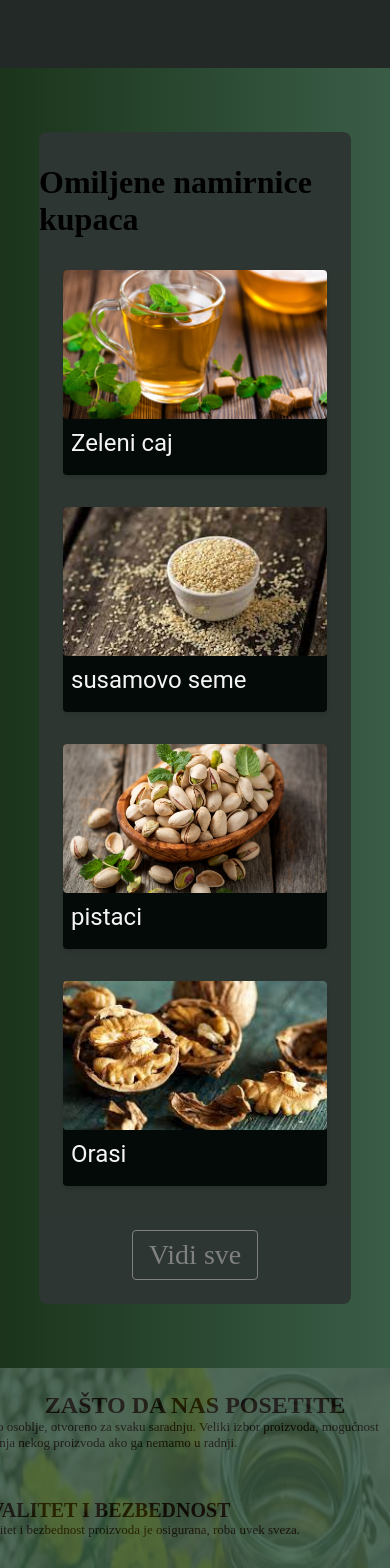
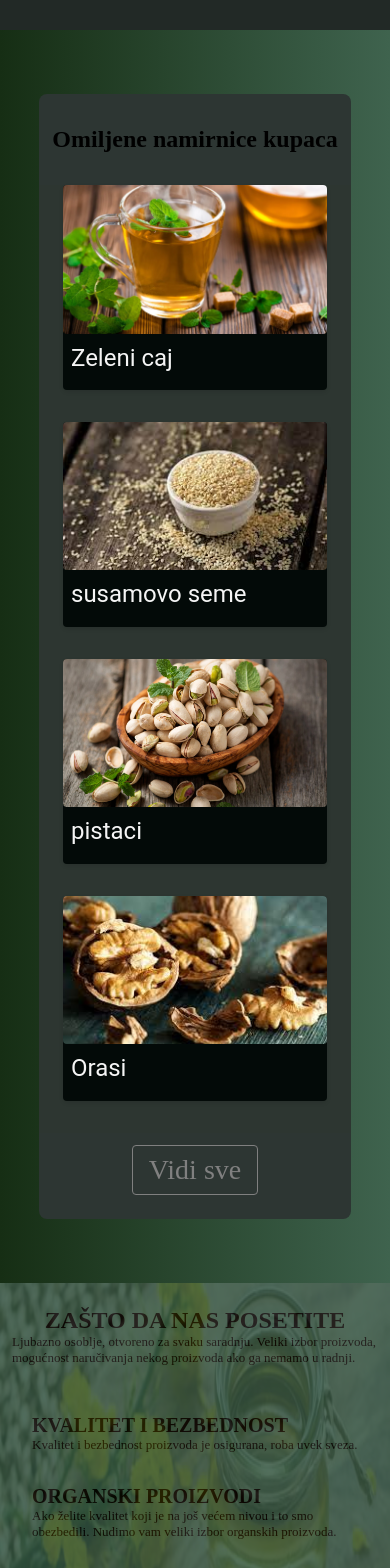
Before and after one commit to rcomplexxx/detelina, a Next.js app: page / in a window 390 px wide. Shown: the part 180-1748 px from the top of the page. Built offline with nearby package versions, Linux system fonts and the light colour scheme.

Commit message:
:design improvements

```diff
--- a/styles/globals.css
+++ b/styles/globals.css
@@ -99,6 +99,17 @@ body {
 }
 
 
+h1{
+  font-size: 28px;
+}
+
+h2{
+  font-size: 24px;
+}
+
+ p{
+  font-size: 16px;
+}
 
 a {
   color: inherit;
@@ -172,7 +183,18 @@ a {
 
 @media (max-width: 980px){
 
+   h1{
+    font-size: 26px;
+}
 
+
+ h2{
+    font-size: 22px;
+}
+
+ p{
+    font-size: 14px;
+}
 
 
   .componentWrapperDiv2{
@@ -180,3 +202,22 @@ a {
     width: 100%;
   }
 }
+
+@media (max-width: 560px){
+
+
+  h1{
+    font-size: 24px;
+}
+
+  h2{
+    font-size: 20px;
+}
+
+p{
+    font-size: 13px;
+}
+
+
+
+}
--- a/styles/home.module.css
+++ b/styles/home.module.css
@@ -218,4 +218,8 @@
   flex-direction: column;
   align-items: center;
 }
+
+.miniStoryTitleDiv button{
+  font-size: var(--size-5);
 }
+}
```
